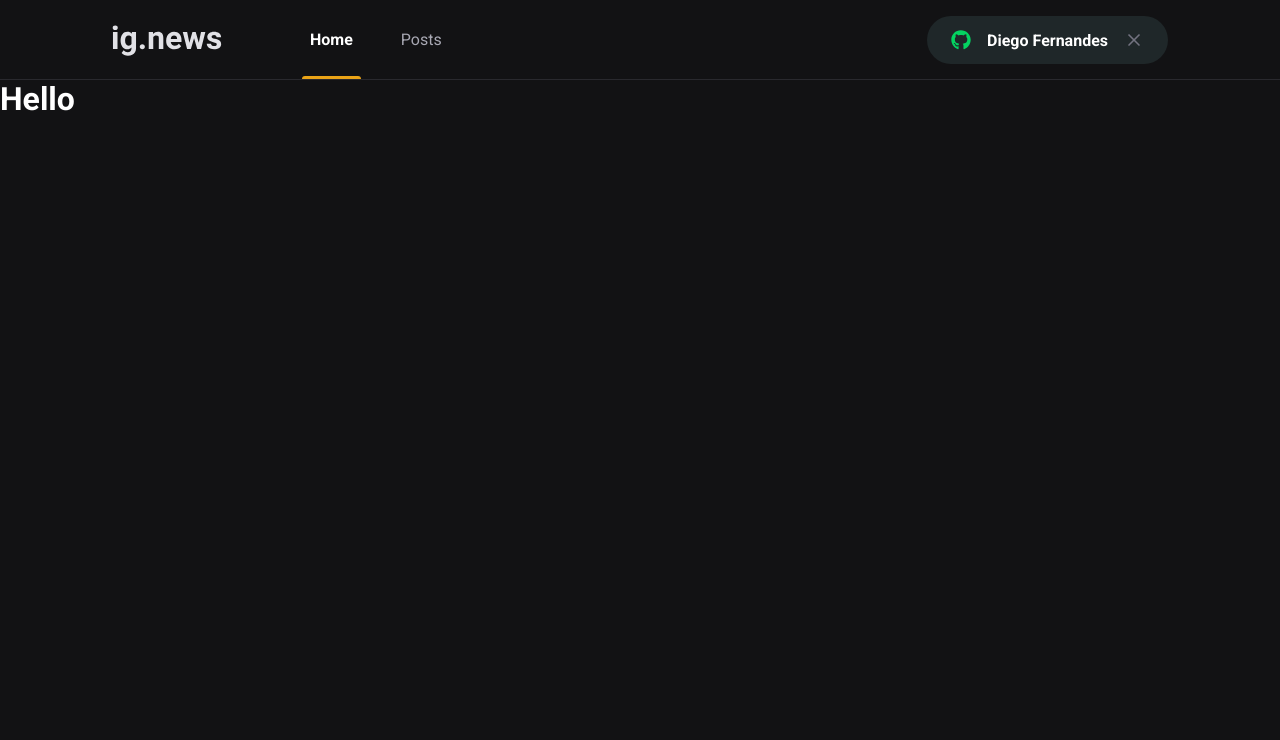
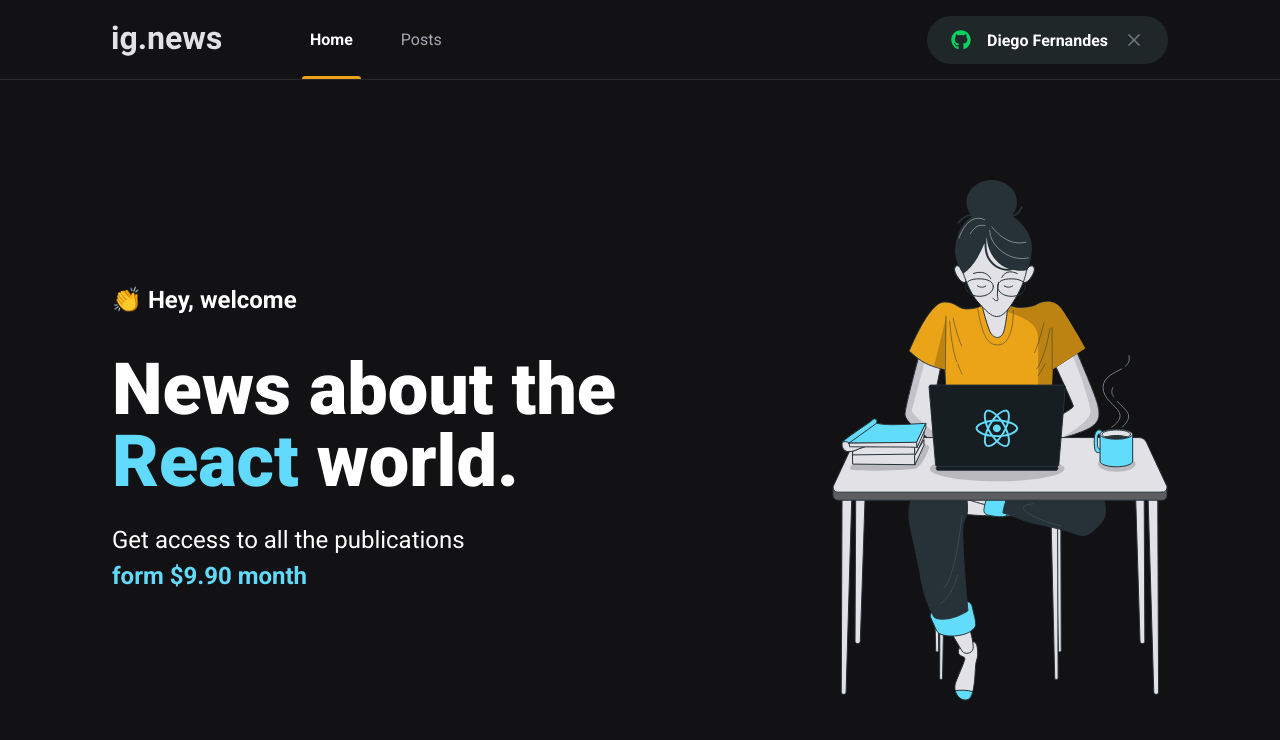
Before and after one commit to olucasfreitas/ignews, a Next.js app: page / in a window 1280 px wide. Shown: the top 740 px of the page. Built offline with nearby package versions, Linux system fonts and the light colour scheme.

Commit message:
estilizando home

```diff
--- /dev/null
+++ b/src/pages/home.module.scss
@@ -0,0 +1,37 @@
+.contentContainer {
+  max-width: 1120px;
+  margin: 0 auto;
+  padding: 0 2rem;
+  height: calc(100vh - 5rem);
+  display: flex;
+  align-items: center;
+  justify-content: space-between;
+}
+.hero {
+  max-width: 600px;
+
+  > span {
+    font-size: 1.5rem;
+    font-weight: bold;
+  }
+
+  h1 {
+    font-size: 4.5rem;
+    line-height: 4.5rem;
+    font-weight: 900;
+    margin-top: 2.5rem;
+    span {
+      color: var(--cyan-500);
+    }
+  }
+
+  p {
+    font-size: 1.5rem;
+    line-height: 2.25rem;
+    margin-top: 1.5rem;
+    span {
+      color: var(--cyan-500);
+      font-weight: bold;
+    }
+  }
+}
--- a/src/pages/index.tsx
+++ b/src/pages/index.tsx
@@ -1,12 +1,25 @@
 import Head from "next/head";
+import styles from "./home.module.scss";
 
 export default function Home() {
   return (
     <>
       <Head>
-        <title>Inicio | ig.news</title>
+        <title>Home | ig.news</title>
       </Head>
-      <h1>Hello</h1>
+      <main className={styles.contentContainer}>
+        <section className={styles.hero}>
+          <span>👏 Hey, welcome</span>
+          <h1>
+            News about the <span>React</span> world.
+          </h1>
+          <p>
+            Get access to all the publications <br />
+            <span>form $9.90 month</span>
+          </p>
+        </section>
+        <img src="/images/avatar.svg" alt="girl coding" />
+      </main>
     </>
   );
 }
```
